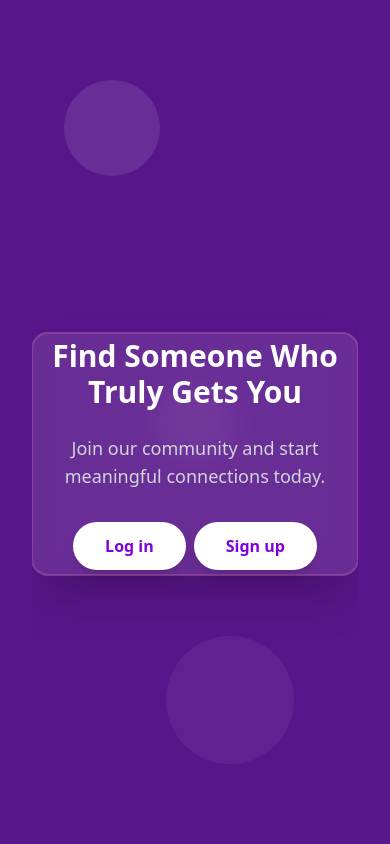
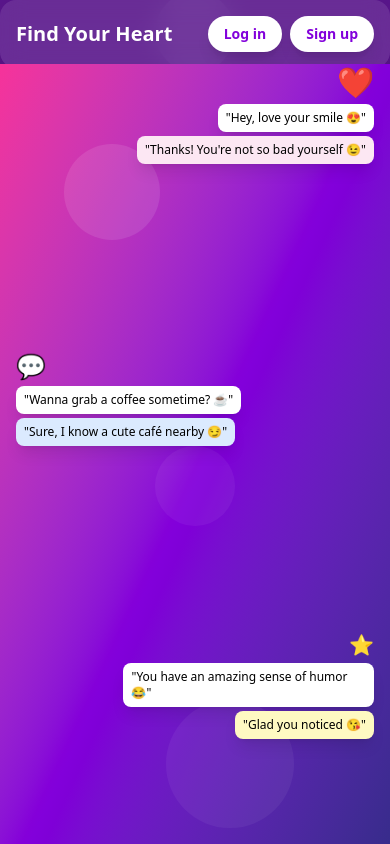
Before and after one commit to SamueIo/dating_app, a Vue app in the folder frontend/: page / in a window 390 px wide. Shown: the top 844 px of the page. Built offline with nearby package versions, Linux system fonts and the light colour scheme; no server answers.

Commit message:
Ui responsivity and homepage

```diff
--- a/frontend/src/components/layouts/GuestLayout.vue
+++ b/frontend/src/components/layouts/GuestLayout.vue
@@ -1,12 +1,12 @@
 <template>
-  <div class="flex items-center justify-center w-screen h-screen overflow-auto  bg-purple-900">
+  <div class="flex items-center justify-center w-screen h-screen !overflow-auto  bg-purple-900">
 
     <CirclesDesign/>
     <div
       class="flex flex-col items-center justify-center p-1 sm:p-4 md:p-10 lg:p-14
         rounded-2xl border border-pink-400/30 bg-white/10 backdrop-blur-md shadow-2xl
         ring-1 ring-white/20 transition-all duration-500 hover:shadow-pink-500/30
-        w-full max-w-md md:max-w-lg"
+        w-full max-w-md md:max-w-lg "
     >
       <RouterView />
       <slot></slot>
--- a/frontend/src/pages/Footer.vue
+++ b/frontend/src/pages/Footer.vue
@@ -1,5 +1,5 @@
 <template>
-  <footer class="bg-purple-900 text-gray-300 py-8 mt-12">
+  <footer class="bg-purple-900 text-gray-300 py-8 mt-1">
     <div class="max-w-6xl mx-auto px-4 md:flex md:justify-between md:items-center">
 
       <!-- Logo / Branding -->
--- a/frontend/src/pages/Home.vue
+++ b/frontend/src/pages/Home.vue
@@ -1,88 +1,150 @@
 <template>
-  <div class="flex flex-col !overflow-auto !min-h-screen !h-screen ">
+  <!-- Hlavný kontajner -->
+  <div class="flex flex-col overflow-y-auto">
     <!-- Main content -->
-    <div class="flex flex-col md:flex-row">
-      <!-- Left column -->
-      <div class="md:w-1/2 flex justify-center items-center p-8 bg-purple-900">
-        <GuestLayout>
-          <div class="text-center">
-            <h1 class="text-3xl md:text-5xl font-bold text-white mb-6">
-              Find Someone Who Truly Gets You
+    <div class="flex md:flex-row flex-col flex-grow min-h-screen">
+
+    <!-- LEFT COLUMN -->
+    <div :class="['md:w-1/2 w-full flex justify-center items-center p-8 bg-purple-900 relative overflow-hidden',
+      boxState === 'center'
+        ?'h-screen'
+        :''
+    ]">
+     <CirclesDesign />
+     <div
+       :class="[
+         'flex p-4 rounded-2xl bg-white/10 backdrop-blur-md shadow-2xl transition-all duration-500 w-full',
+         boxState === 'center'
+           ? 'flex-col justify-center items-center max-w-md md:max-w-lg animate-fade-in-center'
+           : 'flex-col md:flex-row md:justify-between items-center animate-top-bar max-w-full '
+       ]"
+     >
+       <!-- Fraza -->
+       <h1
+         class="text-2xl md:text-4xl font-bold text-white leading-none transition-all duration-500  md:mb-0 md:mr-4 text-center md:text-left whitespace-nowrap"
+         :class="boxState === 'top' ? 'text-xl md:text-3xl' : 'mb-4'"
+       >
+         Find Your Heart
        </h1>
-            <p class="text-lg md:text-xl text-gray-300 mb-8 max-w-sm mx-auto">
+
+
+       <!-- Text len v center stave -->
+       <p
+         v-if="boxState === 'center'"
+         class="text-lg md:text-xl text-gray-300 mb-8 max-w-sm mx-auto text-center transition-all duration-500"
+       >
          Join our community and start meaningful connections today.
        </p>
-            <div class="flex justify-center gap-2">
+
+       <!-- Tlačidlá -->
+       <div class="flex gap-2 flex-wrap md:flex-nowrap justify-center md:justify-end  md:w-auto">
          <router-link
            :to="{ name: 'Login' }"
-                class="bg-white text-purple-700 font-semibold py-3 px-8 rounded-full shadow-lg transform hover:scale-105 transition"
+           class="bg-white text-purple-700 font-semibold rounded-full shadow-lg transform hover:scale-105 transition
+                  py-2 px-4 text-sm sm:py-2 sm:px-5 sm:text-base md:py-3 md:px-6 md:text-lg whitespace-nowrap"
          >
            Log in
          </router-link>
          <router-link
            :to="{ name: 'SignUp' }"
-                class="bg-white text-purple-700 font-semibold py-3 px-8 rounded-full shadow-lg transform hover:scale-105 transition"
+           class="bg-white text-purple-700 font-semibold rounded-full shadow-lg transform hover:scale-105 transition
+                  py-2 px-4 text-sm sm:py-2 sm:px-5 sm:text-base md:py-3 md:px-6 md:text-lg whitespace-nowrap"
          >
            Sign up
          </router-link>
        </div>
      </div>
-        </GuestLayout>
     </div>
 
-      <!-- Right column -->
-      <div class="md:w-1/2 flex flex-col justify-center items-center bg-gradient-to-br from-pink-500 via-purple-700 to-indigo-900 relative overflow-auto">
-        <CirclesDesign/>
 
-        <!-- Heart chat group -->
-        <div class="absolute top-16 right-40 flex flex-col items-end space-y-1 z-10">
-          <div class="text-4xl mb-1">❤️</div>
-          <div class="bg-white text-black text-sm px-3 py-2 rounded-lg shadow-lg max-w-fit animate-fade-in delay-200">
+
+
+<!-- RIGHT COLUMN -->
+<div
+  class="md:w-1/2 w-full h-screen md:flex flex-col justify-center items-center bg-gradient-to-br from-pink-500 via-purple-700 to-indigo-900 relative"
+>
+  <CirclesDesign />
+
+  <!-- Wrapper pre bubliny -->
+  <div class="flex flex-col justify-between h-[80%] w-full px-4 md:px-0">
+
+    <!-- ❤️ Heart chat group (TOP) -->
+    <div class="flex flex-col items-end space-y-1 md:absolute md:top-10 md:right-[8%]">
+      <div class="text-3xl sm:text-4xl mb-1">❤️</div>
+      <div class="bg-white text-black text-xs sm:text-sm px-2 sm:px-3 py-1.5 sm:py-2 rounded-lg shadow-lg max-w-[70%] animate-fade-in delay-200">
         "Hey, love your smile 😍"
       </div>
-          <div class="bg-pink-100 text-black text-sm px-3 py-2 rounded-lg shadow-lg max-w-fit self-start animate-fade-in delay-400">
+      <div class="bg-pink-100 text-black text-xs sm:text-sm px-2 sm:px-3 py-1.5 sm:py-2 rounded-lg shadow-lg max-w-[70%] self-end animate-fade-in delay-400">
         "Thanks! You're not so bad yourself 😉"
       </div>
     </div>
 
-        <!-- Chat emoji group -->
-        <div class="absolute bottom-32 left-10 flex flex-col items-start space-y-1 z-10">
-          <div class="text-3xl mb-1">💬</div>
-          <div class="bg-white text-black text-sm px-3 py-2 rounded-lg shadow-lg max-w-fit animate-fade-in delay-600">
+    <!-- 💬 Chat emoji group (CENTER) -->
+    <div class="flex flex-col items-start space-y-1 md:absolute md:top-1/2 md:left-[8%] md:transform md:-translate-y-1/2">
+      <div class="text-2xl sm:text-3xl mb-1">💬</div>
+      <div class="bg-white text-black text-xs sm:text-sm px-2 sm:px-3 py-1.5 sm:py-2 rounded-lg shadow-lg max-w-[100%] animate-fade-in delay-600">
         "Wanna grab a coffee sometime? ☕"
       </div>
-          <div class="bg-blue-100 text-black text-sm px-3 py-2 rounded-lg shadow-lg max-w-fit animate-fade-in delay-900">
+      <div class="bg-blue-100 text-black text-xs sm:text-sm px-2 sm:px-3 py-1.5 sm:py-2 rounded-lg shadow-lg max-w-[70%] animate-fade-in delay-900">
         "Sure, I know a cute café nearby 😏"
       </div>
     </div>
 
-        <!-- Star chat group -->
-        <div class="absolute top-1/2 right-1/3 flex flex-col items-end space-y-1 z-10">
-          <div class="text-2xl mb-1">⭐</div>
-          <div class="bg-white text-black text-sm px-3 py-2 rounded-lg shadow-lg max-w-fit animate-fade-in delay-1200">
+    <!-- ⭐ Star chat group (BOTTOM) -->
+    <div class="flex flex-col items-end space-y-1 md:absolute md:bottom-10 md:right-[20%]">
+      <div class="text-xl sm:text-2xl mb-1">⭐</div>
+      <div class="bg-white text-black text-xs sm:text-sm px-2 sm:px-3 py-1.5 sm:py-2 rounded-lg shadow-lg max-w-[70%] animate-fade-in delay-1200">
         "You have an amazing sense of humor 😂"
       </div>
-          <div class="bg-yellow-100 text-black text-sm px-3 py-2 rounded-lg shadow-lg max-w-fit self-start animate-fade-in delay-1500">
+      <div class="bg-yellow-100 text-black text-xs sm:text-sm px-2 sm:px-3 py-1.5 sm:py-2 rounded-lg shadow-lg max-w-[70%] self-end animate-fade-in delay-1500">
         "Glad you noticed 😘"
       </div>
     </div>
+
   </div>
 </div>
 
-    <!-- Footer -->
-    <footer class="mt-auto relative z-20 bg-black/50 text-gray-300">
-      <Footer/>
+
+
+    </div>
+
+    <!-- FOOTER -->
+    <footer class="bg-black/50 text-gray-300">
+      <Footer />
     </footer>
   </div>
 </template>
 
-
-
-
 <script setup>
-import GuestLayout from '../components/layouts/GuestLayout.vue';
+import { ref, onMounted, onUnmounted } from 'vue';
 import CirclesDesign from '@/ui/CirclesDesign.vue';
 import Footer from './Footer.vue';
+
+const boxState = ref('center');
+
+const handleResize = () => {
+  if (window.innerWidth >= 768) {
+    boxState.value = 'top'; // presunie box hore pri desktop
+  }
+};
+
+onMounted(() => {
+  document.body.classList.remove('main-container');
+
+  // Mobile delay pre top-bar
+  if (window.innerWidth < 768) {
+    setTimeout(() => {
+      boxState.value = 'top';
+    }, 4000);
+  }
+
+  window.addEventListener('resize', handleResize);
+});
+
+onUnmounted(() => {
+  document.body.classList.add('main-container');
+  window.removeEventListener('resize', handleResize);
+});
 </script>
 
 <style scoped>
@@ -91,7 +153,35 @@ import Footer from './Footer.vue';
   to { opacity: 1; transform: translateY(0); }
 }
 
+@keyframes fade-in-center {
+  from { opacity: 0; }
+  to { opacity: 1; }
+}
+
 .animate-fade-in {
   animation: fade-in 0.6s ease forwards;
 }
+
+.animate-fade-in-center {
+  animation: fade-in-center 0.8s ease forwards;
+  transform: translateY(0); /* zobrazi priamo v strede */
+}
+.animate-move-to-top {
+  animation: move-to-top 0.5s ease forwards;
+}
+@keyframes move-to-top {
+  from { transform: translateY(50%); }
+  to { transform: translateY(-50%); }
+}
+
+.animate-top-bar {
+  position: absolute; /* alebo relative podľa kontextu */
+  top: 0;
+  left: 50%;
+  transform: translateX(-50%); /* horizontálne na stred */
+  width: 100vw; /* alebo max-width podľa potreby */
+  flex-direction: row;
+  justify-content: space-between;
+  align-items: center;
+}
 </style>
```
Lines whose indentation alone changed are shown as unchanged.
